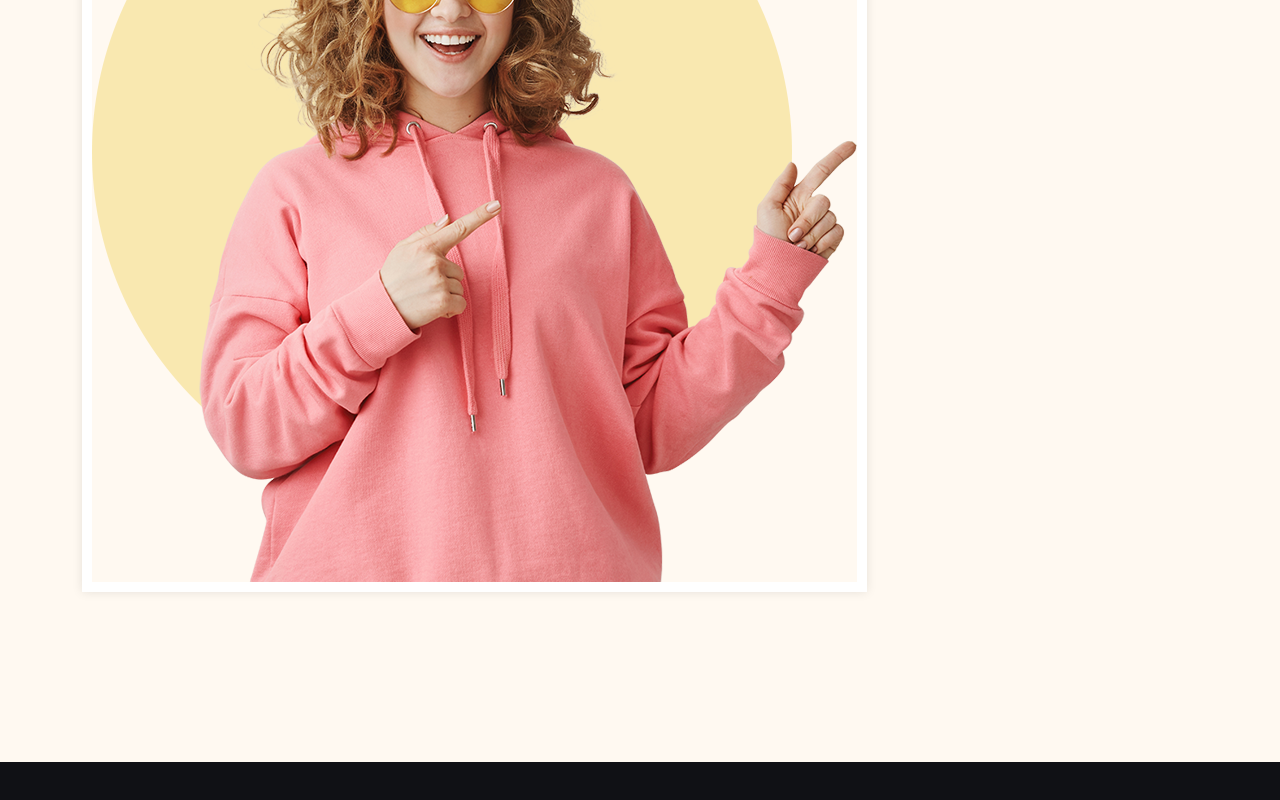
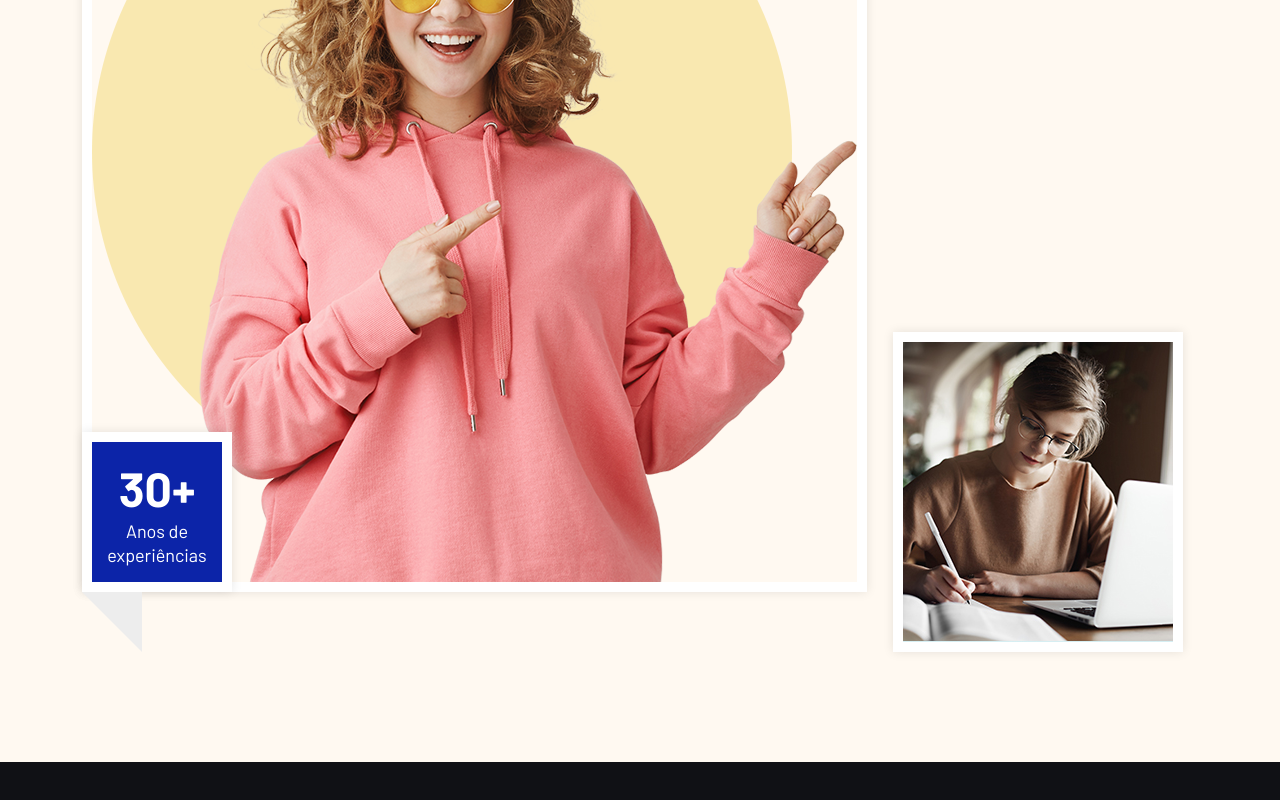
Before and after one commit to Pablo-jesuss/ecommerce-com-react, a React (Vite) app in the folder ecommerce/: page /about in a window 1280 px wide. Shown: the part 318-1118 px from the top of the page. Built offline with nearby package versions, Linux system fonts and the light colour scheme.

Commit message:
aboutContent

```diff
--- a/ecommerce/src/about/About.jsx
+++ b/ecommerce/src/about/About.jsx
@@ -42,6 +42,13 @@ const About = () => {
                 <div className="about-thumb">
                   <img src="src/assets/images/about/01.png" alt="" />
                 </div>
+                <div className="abs-thumb">
+                  <img src="src/assets/images/about/02.jpg" alt="" />
+                </div>
+                <div className="about-left-content">
+                  <h3>{year}</h3>
+                  <p>{expareance}</p>
+                </div>
               </div>
             </div>
 
```
